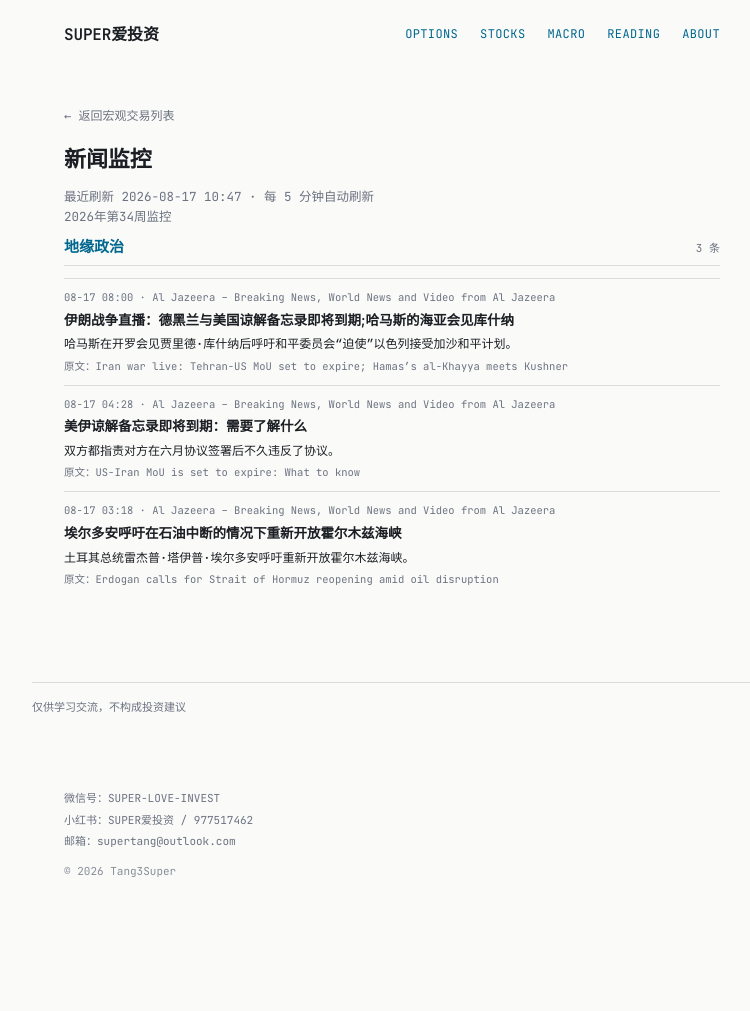
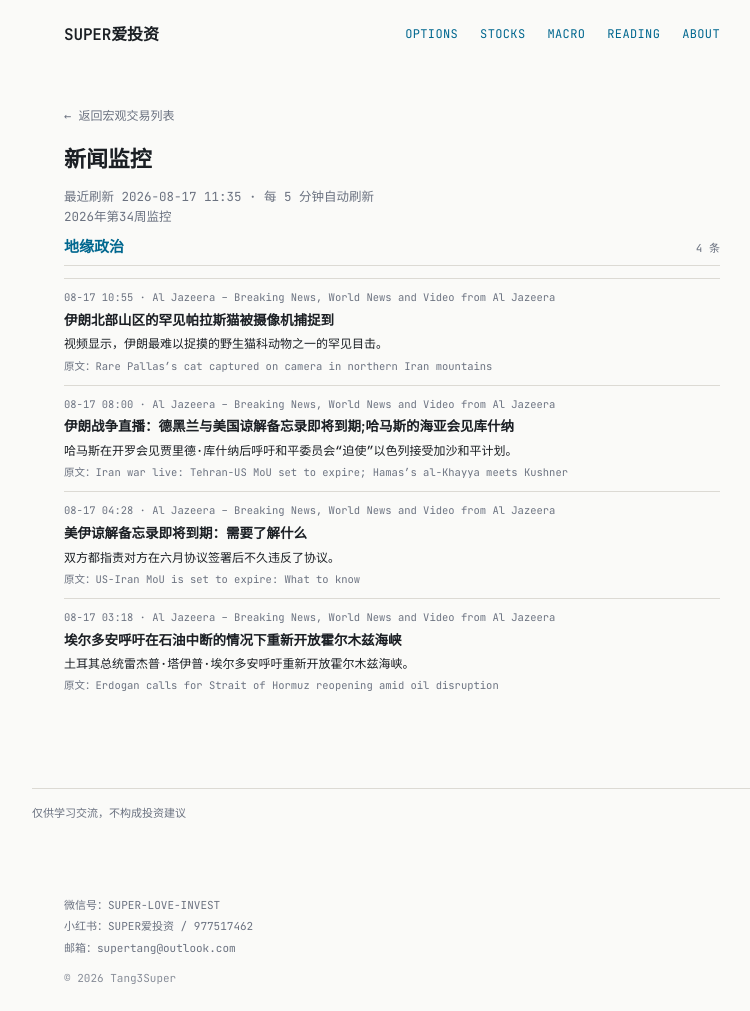
Before and after one commit to tang3super/tang3super.github.io, a Jekyll site: the page built from macro-trade/news-digest.md, in a window 1280 px wide. Shown: the whole page, without its empty margins (248-998 px from the left). Built offline with Jekyll 4.4.1, drawn with Linux system fonts in a browser that asks for light colours; before the commit the page ends 905 px from its top, so only the background shows below that.

Commit message:
sync news-digest article

```diff
--- a/macro-trade/news-digest.md
+++ b/macro-trade/news-digest.md
@@ -5,11 +5,18 @@ title: 新闻监控
 date: '2026-08-17'
 summary: 2026年第34周监控
 week_label: 2026年第34周监控
-last_updated: 2026-08-17 10:47
+last_updated: 2026-08-17 11:35
 refresh_note: 每 5 分钟自动刷新
 topics:
 - name: 地缘政治
   items:
+  - title: Rare Pallas’s cat captured on camera in northern Iran mountains
+    summary: Footage shows a rare sighting of one of Iran’s most elusive wild felines.
+    link: https://www.aljazeera.com/video/newsfeed/2026/8/17/rare-pallass-cat-captured-on-camera-in-northern-iran-mountains?traffic_source=rss
+    source: Al Jazeera – Breaking News, World News and Video from Al Jazeera
+    time: 08-17 10:55
+    title_zh: 伊朗北部山区的罕见帕拉斯猫被摄像机捕捉到
+    summary_zh: 视频显示，伊朗最难以捉摸的野生猫科动物之一的罕见目击。
   - title: 'Iran war live: Tehran-US MoU set to expire; Hamas’s al-Khayya meets Kushner'
     summary: Hamas calls on Board of Peace to 'compel' Israel to accept the Gaza peace plan after meeting Jared Kushner in Cairo.
     link: https://www.aljazeera.com/news/liveblog/2026/8/17/iran-war-live-tehran-us-mou-set-to-expire-hamass-al-khayya-meets-kushner?traffic_source=rss
```
